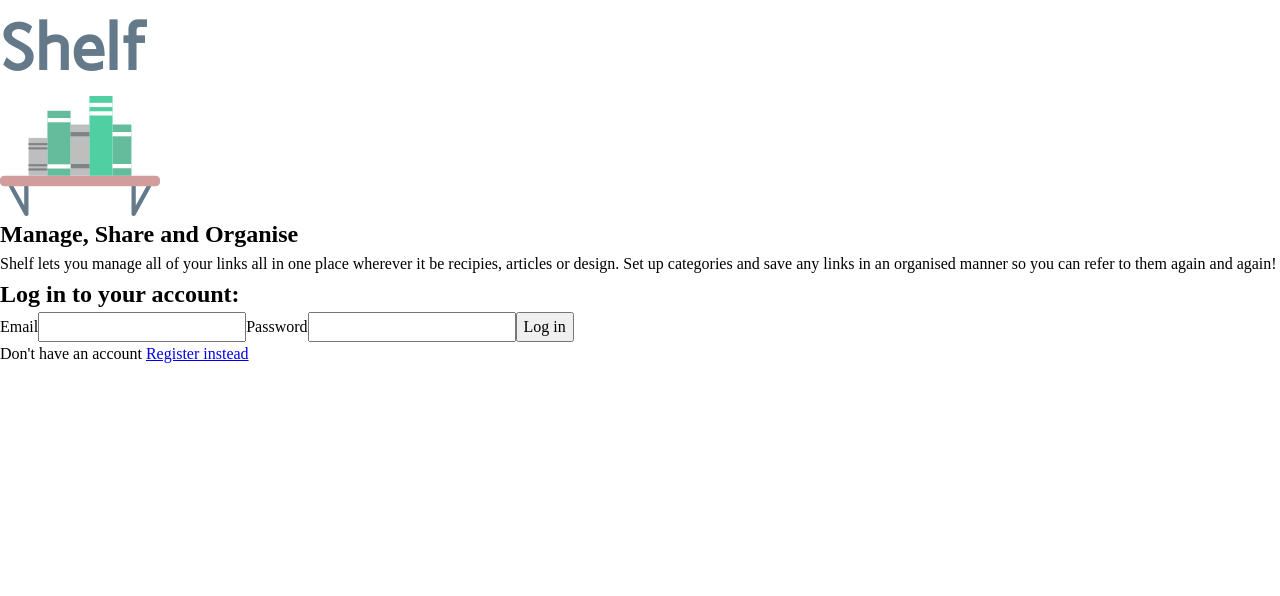
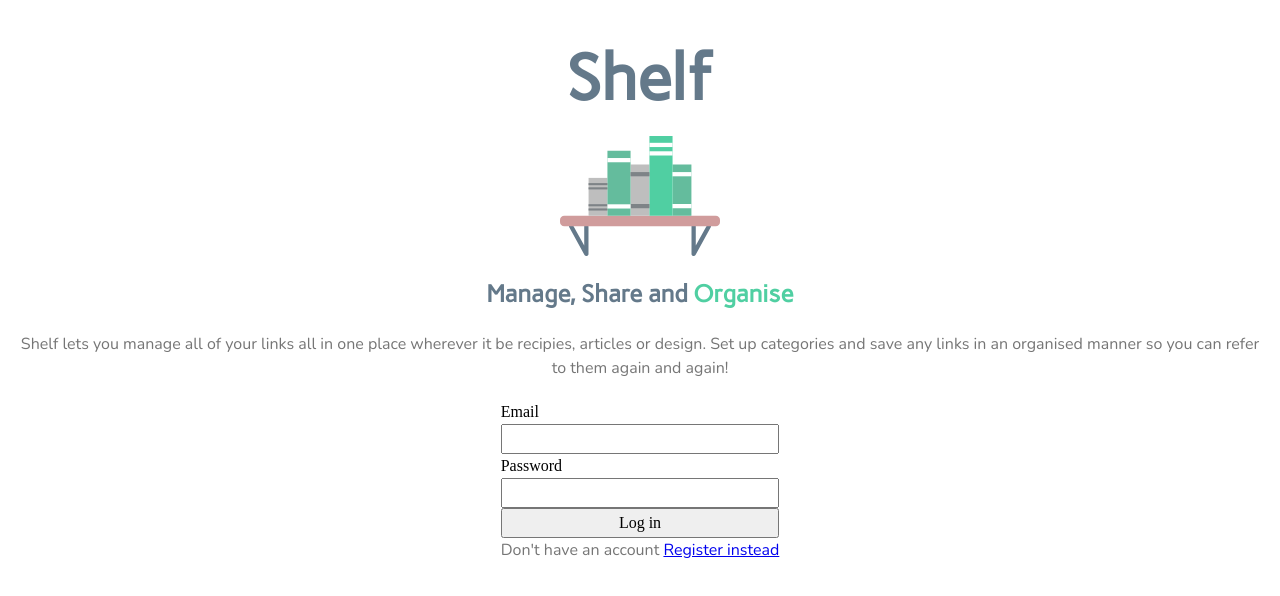
Before and after one commit to bpdm88/link-manager, a React (Create React App) app in the folder client/: page / in a window 1280 px wide. Shown: the top 596 px of the page. Built offline with nearby package versions, Linux system fonts and the light colour scheme; no server answers.

Commit message:
login styling cont

```diff
--- a/client/src/app/login/index.js
+++ b/client/src/app/login/index.js
@@ -39,8 +39,13 @@ const Login = () => {
     <div className="login--container">
       <div className="login--left">
         <h1 className="heading--alpha">Shelf</h1>
-        <img src={Logo} />
-        <h2>Manage, Share and Organise</h2>
+        <div>
+          <img src={Logo} />
+        </div>
+
+        <h2 className="heading--bravo">
+          Manage, Share and <span>Organise</span>
+        </h2>
 
         <p>
           Shelf lets you manage all of your links all in one place wherever it be recipies, articles
@@ -49,8 +54,8 @@ const Login = () => {
         </p>
       </div>
       <div className="login--right">
-        <h2>Log in to your account:</h2>
-        <form onSubmit={login}>
+        <h2 className="login-title">Log in to your account:</h2>
+        <form onSubmit={login} className="login--form">
           <label htmlFor="form-email">Email</label>
           <input
             type="email"
--- a/client/src/style/login.css
+++ b/client/src/style/login.css
@@ -1,5 +1,25 @@
 .login--container {
+  display: flex;
+  flex-direction: column;
+  align-items: center;
 }
 
 .login--left {
+  display: flex;
+  flex-direction: column;
+  align-items: center;
+  padding: var(--spacing-md);
 }
+
+h2 span {
+  color: var(--secondary-green);
+}
+
+.login-title {
+  display: none;
+}
+
+.login--form {
+  display: flex;
+  flex-direction: column;
+}
--- a/client/src/style/settings.css
+++ b/client/src/style/settings.css
@@ -8,11 +8,13 @@
 
   /* typography */
   --heading-alpha: 64px;
-  --heading-bravo: 40px;
+  --heading-bravo: 24px;
   --standard: 16px;
 
   /* spacing */
 
+  --spacing-xl: 40px;
+  --spacing-lg: 30px;
   --spacing-md: 20px;
   --spacing-sm: 10px;
   --spacing-xs: 5px;
@@ -20,23 +22,23 @@
 }
 
 @media screen and (max-width: 960px) {
-  :root {
+  /* :root {
     --heading-alpha: 50px;
     --heading-bravo: 30px;
     --standard: 14px;
     --spacing-md: 15px;
     --spacing-sm: 8px;
     --font-spacing: 10px;
-  }
+  } */
 }
 
 @media screen and (max-width: 750px) {
-  :root {
+  /* :root {
     --heading-alpha: 40px;
     --heading-bravo: 20px;
     --standard: 12px;
     --spacing-md: 10px;
     --spacing-sm: 6px;
     --font-spacing: 8px;
-  }
+  } */
 }
--- a/client/src/style/typography.css
+++ b/client/src/style/typography.css
@@ -17,4 +17,21 @@
   font-family: carme;
   font-size: var(--heading-alpha);
   color: var(--navy);
+  margin-top: var(--spacing-sm);
+  margin-bottom: var(--spacing-sm);
 }
+
+.heading--bravo {
+  font-family: carme;
+  font-size: var(--heading-bravo);
+  color: var(--navy);
+  margin-top: var(--spacing-md);
+  margin-bottom: var(--spacing-md);
+}
+
+p {
+  font-family: nunito;
+  font-size: var(--standard);
+  color: var(--grey);
+  text-align: center;
+}
```
